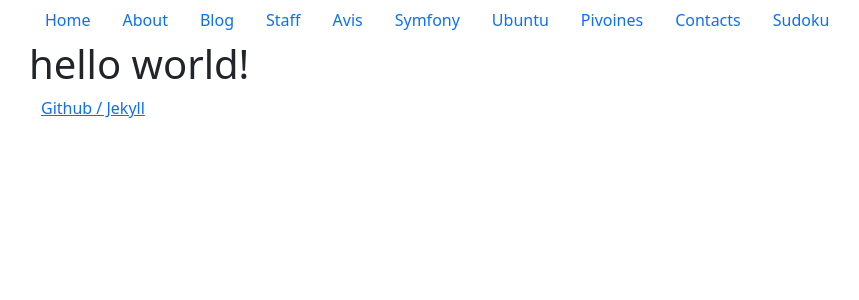
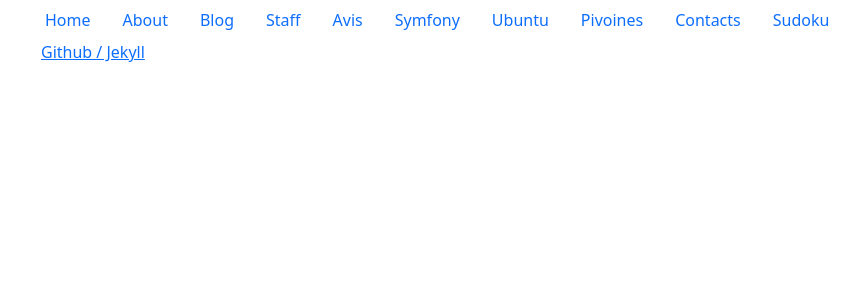
Before and after one commit to awelvor/mybootstrap, a Jekyll site: the page built from index.html, in a window 1280 px wide. Shown: the top 300 px of the page, without its empty margins (53-912 px from the left). Built offline with Jekyll 4.4.1, drawn with Linux system fonts in a browser that asks for light colours.

Commit message:
Update index.html

```diff
--- a/index.html
+++ b/index.html
@@ -2,21 +2,8 @@
 layout: default
 title: Home
 ---
-<h1>{{ "Hello World!" | downcase }}</h1>
 
 
-<!doctype html>
-<html lang="fr">
-  <head>
-    <meta charset="utf-8">
-    <meta name="viewport" content="width=device-width, initial-scale=1">
-    <title>Bootstrap demo</title>
-    <link href="https://cdn.jsdelivr.net/npm/bootstrap@5.3.3/dist/css/bootstrap.min.css" rel="stylesheet">
-  </head>
-  <body>
     <div class="container">
     <p><a href="https://docs.github.com/en/pages/setting-up-a-github-pages-site-with-jekyll" targer=_blank>Github / Jekyll</a></p>
     </div>
-    <script src="https://cdn.jsdelivr.net/npm/bootstrap@5.3.3/dist/js/bootstrap.bundle.min.js"></script>
-  </body>
-</html>
```
